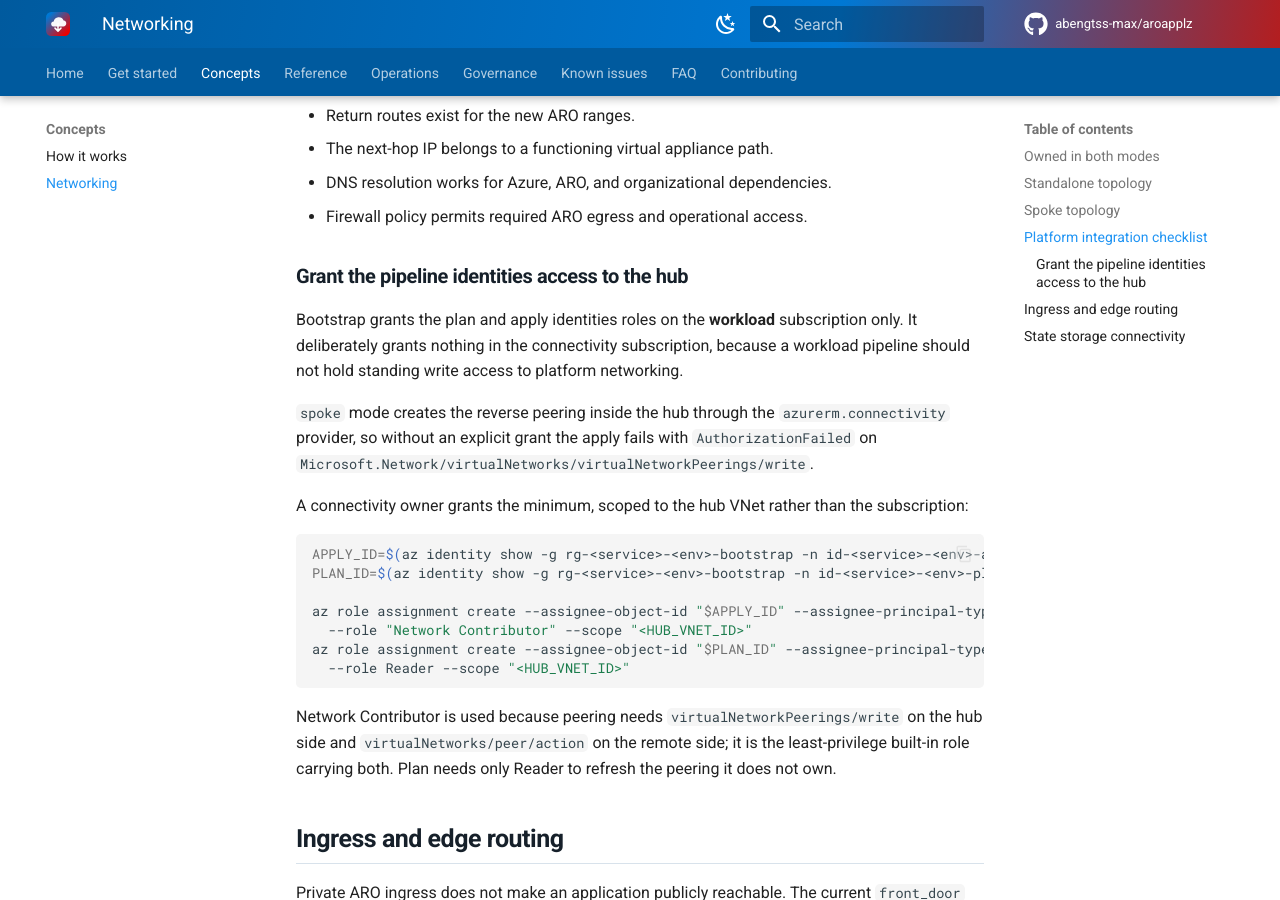
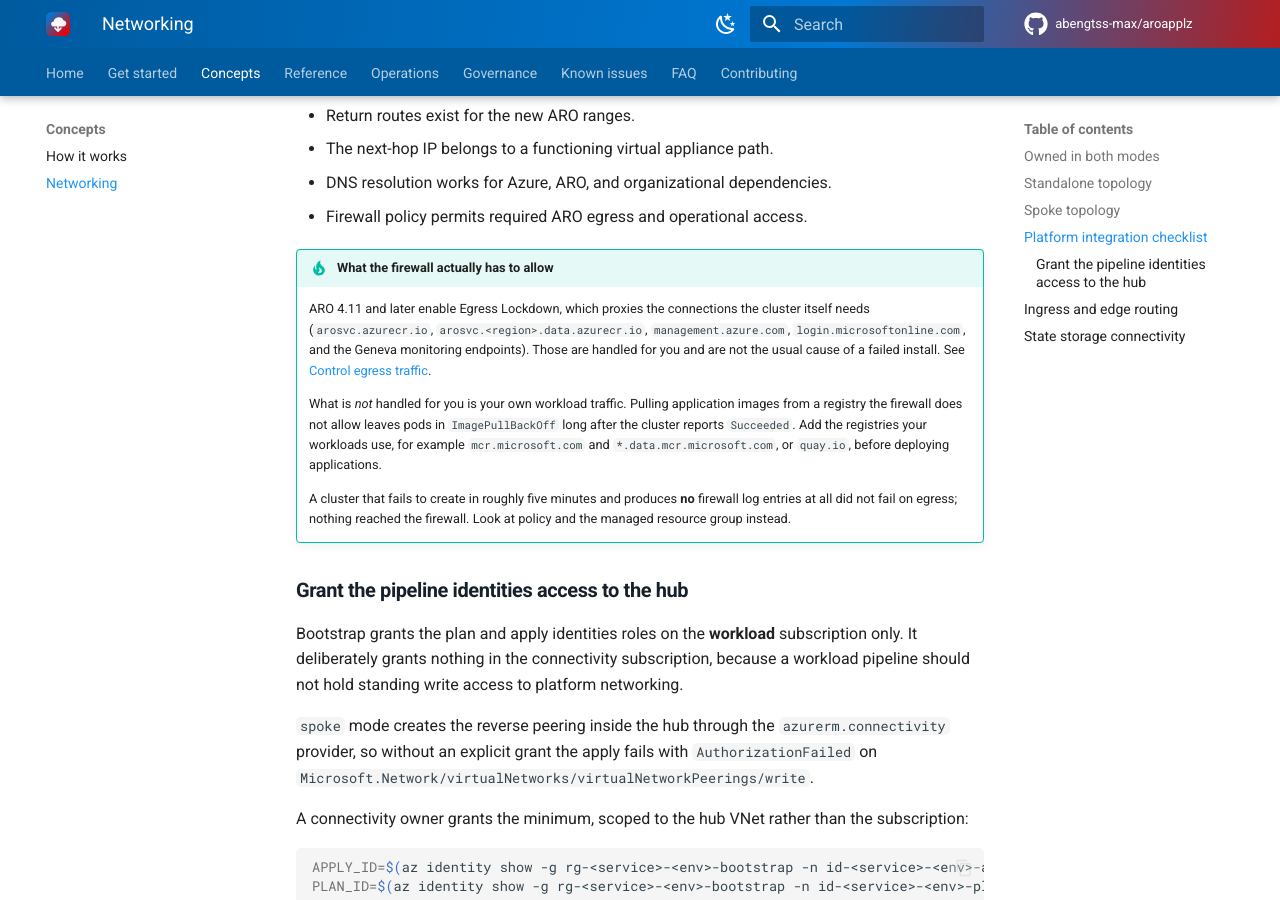
Before and after one commit to abengtss-max/aroapplz, an MkDocs documentation site: the page built from docs/concepts/networking.md, in a window 1280 px wide and 900 px high, scrolled down 1789 px. Built offline with MkDocs 1.6.1 and Material for MkDocs 9.7.7, drawn with Linux system fonts in a browser that asks for light colours; comment, search, counter and statistics services are not loaded.

Commit message:
Document the managed resource group and firewall pitfalls found in spoke testing
managed_resource_group_name is only derived when empty, so a configuration
copied between environments silently points a new cluster at another
environment's managed resource group. The policy exemption is scoped by
name, so it no longer applies and cluster creation ends with a bare
InternalServerError after ~5 minutes, before any egress, which makes the
network look responsible.

Also record what the hub firewall must allow: Egress Lockdown covers the
cluster's own connections, but workload image registries must be added
explicitly or pods sit in ImagePullBackOff after the cluster reports
Succeeded. Zero firewall log rows during a failed install means the
traffic never reached the firewall.

```diff
--- a/docs/concepts/networking.md
+++ b/docs/concepts/networking.md
@@ -64,6 +64,13 @@ Before `spoke` apply, confirm with network owners:
 - DNS resolution works for Azure, ARO, and organizational dependencies.
 - Firewall policy permits required ARO egress and operational access.
 
+!!! tip "What the firewall actually has to allow"
+    ARO 4.11 and later enable Egress Lockdown, which proxies the connections the cluster itself needs (`arosvc.azurecr.io`, `arosvc.<region>.data.azurecr.io`, `management.azure.com`, `login.microsoftonline.com`, and the Geneva monitoring endpoints). Those are handled for you and are not the usual cause of a failed install. See [Control egress traffic](https://learn.microsoft.com/azure/openshift/howto-restrict-egress).
+
+    What is *not* handled for you is your own workload traffic. Pulling application images from a registry the firewall does not allow leaves pods in `ImagePullBackOff` long after the cluster reports `Succeeded`. Add the registries your workloads use, for example `mcr.microsoft.com` and `*.data.mcr.microsoft.com`, or `quay.io`, before deploying applications.
+
+    A cluster that fails to create in roughly five minutes and produces **no** firewall log entries at all did not fail on egress; nothing reached the firewall. Look at policy and the managed resource group instead.
+
 ### Grant the pipeline identities access to the hub
 
 Bootstrap grants the plan and apply identities roles on the **workload** subscription only. It deliberately grants nothing in the connectivity subscription, because a workload pipeline should not hold standing write access to platform networking.
```
Also changed, not shown: docs/reference/configuration.md (+7 -0 lines).
